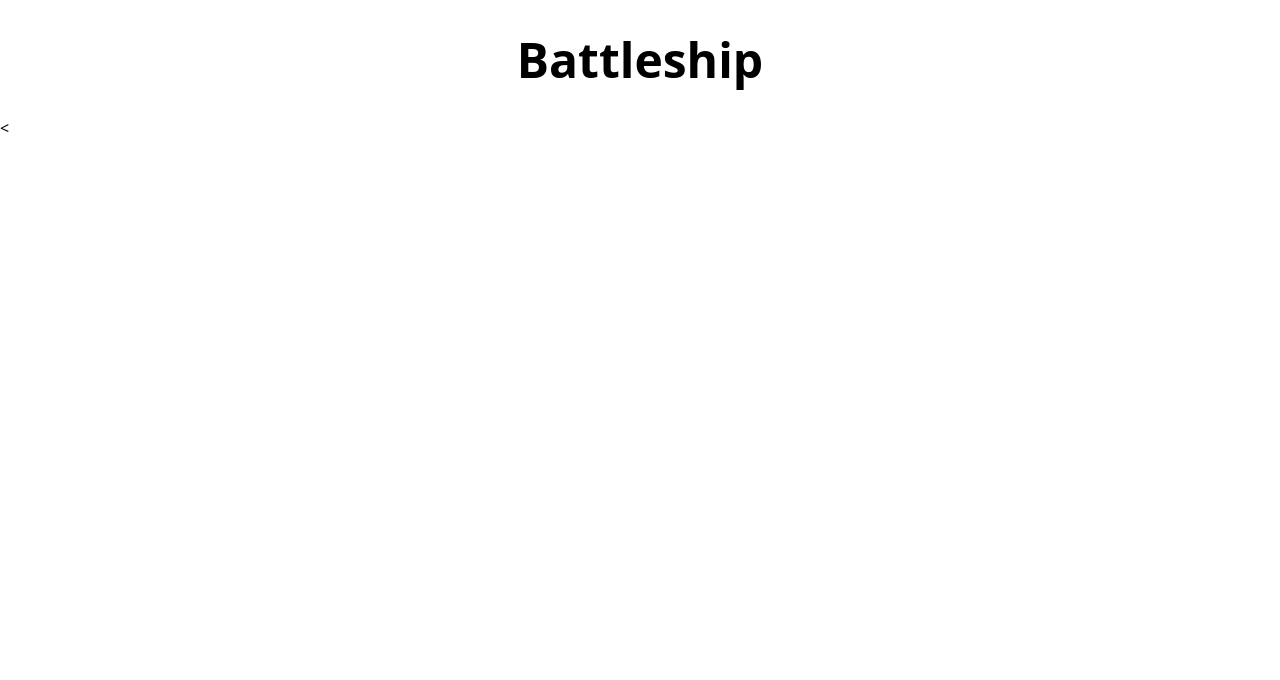
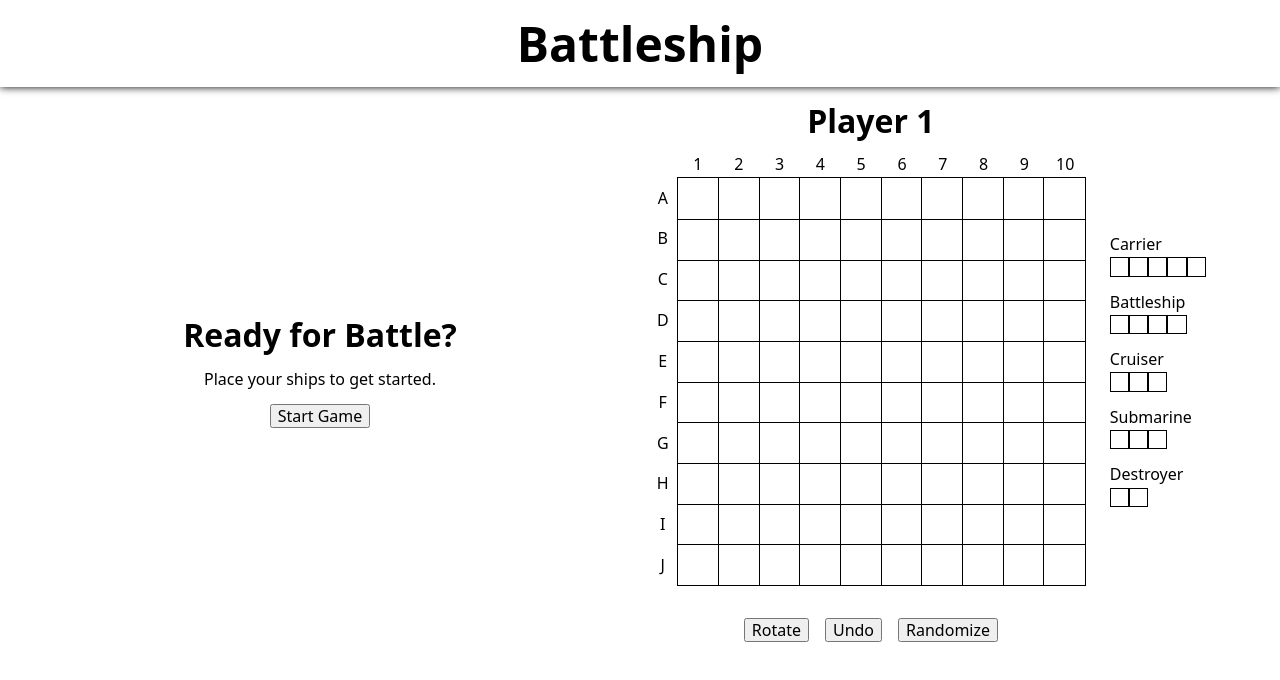
Before and after one commit to cjbarr1013/battleship, a website built with webpack: page src/index.html in a window 1280 px wide. Built offline with nearby package versions, Linux system fonts and the light colour scheme.

Commit message:
temp commit

```diff
--- a/src/index.html
+++ b/src/index.html
@@ -6,13 +6,100 @@
     <title>Document</title>
   </head>
   <body>
-    <div class="page-container">
-    <div class="page-container">
+    <div class="page-container pregame-page-height">
       <header>
         <h1>Battleship</h1>
       </header>
-      <div class="ingame-content-container">
-        <
+      <div class="pregame-content-container">
+        <div class="pregame-left">
+          <h2>Ready for Battle?</h2>
+          <p>Place your ships to get started.</p>
+          <button>Start Game</button>
+        </div>
+        <div class="pregame-right">
+          <div class="pregame-player-container">
+            <div class="player-info">
+              <h2 class="name">Player 1</h2>
+              <div class="turn"></div>
+            </div>
+            <div class="board-container">
+              <div class="x-label">
+                <div>1</div>
+                <div>2</div>
+                <div>3</div>
+                <div>4</div>
+                <div>5</div>
+                <div>6</div>
+                <div>7</div>
+                <div>8</div>
+                <div>9</div>
+                <div>10</div>
+              </div>
+              <div class="y-label">
+                <div>A</div>
+                <div>B</div>
+                <div>C</div>
+                <div>D</div>
+                <div>E</div>
+                <div>F</div>
+                <div>G</div>
+                <div>H</div>
+                <div>I</div>
+                <div>J</div>
+              </div>
+              <div class="board"></div>
+            </div>
+            <div class="ships-container">
+              <div class="ship carrier">
+                <p>Carrier</p>
+                <div class="ship-blocks-container">
+                  <div class="ship-block"></div>
+                  <div class="ship-block"></div>
+                  <div class="ship-block"></div>
+                  <div class="ship-block"></div>
+                  <div class="ship-block"></div>
+                </div>
+              </div>
+              <div class="ship battleship">
+                <p>Battleship</p>
+                <div class="ship-blocks-container">
+                  <div class="ship-block"></div>
+                  <div class="ship-block"></div>
+                  <div class="ship-block"></div>
+                  <div class="ship-block"></div>
+                </div>
+              </div>
+              <div class="ship cruiser">
+                <p>Cruiser</p>
+                <div class="ship-blocks-container">
+                  <div class="ship-block"></div>
+                  <div class="ship-block"></div>
+                  <div class="ship-block"></div>
+                </div>
+              </div>
+              <div class="ship submarine">
+                <p>Submarine</p>
+                <div class="ship-blocks-container">
+                  <div class="ship-block"></div>
+                  <div class="ship-block"></div>
+                  <div class="ship-block"></div>
+                </div>
+              </div>
+              <div class="ship destroyer">
+                <p>Destroyer</p>
+                <div class="ship-blocks-container">
+                  <div class="ship-block"></div>
+                  <div class="ship-block"></div>
+                </div>
+              </div>
+            </div>
+            <div class="pregame-place-ship-nav">
+              <button>Rotate</button>
+              <button>Undo</button>
+              <button>Randomize</button>
+            </div>
+          </div>
+        </div>
 
         <!-- <div class="game-container">
           <div class="player-container" id="player-2">
--- a/src/main.js
+++ b/src/main.js
@@ -3,4 +3,5 @@ import { ContentLoader } from './modules/domManager.js';
 
 const pageContainer = document.querySelector('.page-container');
 const contentLoader = ContentLoader();
-contentLoader.loadIngamePage(pageContainer);
+contentLoader.createTempBoard();
+// contentLoader.loadIngamePage(pageContainer);
--- a/src/modules/domManager.js
+++ b/src/modules/domManager.js
@@ -1,7 +1,7 @@
 export function ContentLoader() {
-  const initPregamePage = () => {};
+  const loadPregamePage = () => {};
 
-  const initIngamePage = (pageContainer) => {
+  const loadIngamePage = (pageContainer) => {
     const ingameContentContainer = pageContainer.querySelector('div');
     ingameContentContainer.classlist = 'ingame-content-container';
     ingameContentContainer.innerHTML = '';
@@ -143,6 +143,19 @@ export function ContentLoader() {
     return boardContainer.outerHTML;
   };
 
+  const createTempBoard = (id) => {
+    const boardContainer = document.querySelector('.board');
+
+    const yLabels = 'ABCDEFGHIJ';
+    for (let y = 0; y < yLabels.length; y++) {
+      for (let x = 1; x <= 10; x++) {
+        const square = document.createElement('div');
+        square.id = `${id}-${x},${yLabels[y]}`;
+        boardContainer.appendChild(square);
+      }
+    }
+  };
+
   const getIngameMsgHTML = () => {
     return `
       <p id="ingame-msg">It's your turn... fire away!</p>
@@ -170,26 +183,27 @@ export function ContentLoader() {
   // };
 
   return {
-    initPregamePage,
-    initIngamePage,
+    loadPregamePage,
+    loadIngamePage,
+    createTempBoard,
   };
 }
 
-export function GameplayDOMManager(gameContainer) {
-  const fillSquare = (status) => {
-    switch (status) {
-      case 'hit':
-        // apply hit class
-        break;
-      case 'miss':
-        // apply miss class
-        break;
-      case 'unharmed':
-        // apply unharmed class
-        break;
-      case 'empty':
-        // apply empty class
-        break;
-    }
-  };
-}
+// export function GameplayDOMManager(gameContainer) {
+//   const fillSquare = (status) => {
+//     switch (status) {
+//       case 'hit':
+//         // apply hit class
+//         break;
+//       case 'miss':
+//         // apply miss class
+//         break;
+//       case 'unharmed':
+//         // apply unharmed class
+//         break;
+//       case 'empty':
+//         // apply empty class
+//         break;
+//     }
+//   };
+// }
--- a/src/styles.css
+++ b/src/styles.css
@@ -36,7 +36,6 @@ html {
 
 body {
   margin: 0;
-  padding: 1rem 0;
   min-width: var(--min-page-width);
 }
 
@@ -80,15 +79,37 @@ button,
   max-height: 100%;
 }
 
+.pregame-page-height {
+  gap: 0;
+  height: 100%;
+}
+
 header {
   display: flex;
   justify-content: center;
   align-items: center;
-  padding: 1rem;
+  padding: 1rem 0;
+  box-shadow: 0 0rem 0.5rem black;
 }
 
 .pregame-content-container {
   display: flex;
+}
+
+.pregame-left {
+  display: flex;
+  flex-direction: column;
+  justify-content: center;
+  align-items: center;
+  gap: 1rem;
+  width: 100%;
+  height: 100%;
+  padding: 1rem;
+}
+
+.pregame-right {
+  width: 100%;
+  padding: 1rem;
 }
 
 .ingame-content-container {
@@ -104,6 +125,15 @@ header {
   width: 100%;
   height: 100%;
   padding: 1rem;
+}
+
+.pregame-player-container {
+  display: grid;
+  grid-template: auto 1fr auto / 1fr 28%;
+  row-gap: 1rem;
+  column-gap: 0.5rem;
+  width: 100%;
+  height: auto;
 }
 
 .player-container {
@@ -133,6 +163,7 @@ header {
   grid-column: 2 / 3;
 }
 
+.pregame-player-container > .player-info,
 #player-1 > .player-info {
   grid-column: 1 / 2;
 }
@@ -153,6 +184,7 @@ header {
   justify-self: end;
 }
 
+.pregame-player-container > .ships-container,
 #player-1 > .ships-container {
   grid-column: 2 / 3;
   justify-self: start;
@@ -189,6 +221,7 @@ header {
   grid-column: 2 / 3;
 }
 
+.pregame-player-container > .board-container,
 #player-1 > .board-container {
   grid-column: 1 / 2;
 }
@@ -254,6 +287,14 @@ header {
   border-right: solid 0.05rem black;
 }
 
+.pregame-place-ship-nav {
+  grid-row: 3 / 4;
+  display: flex;
+  justify-content: center;
+  gap: 1rem;
+  padding-top: 1rem;
+}
+
 .msg-container {
   display: flex;
   flex-direction: column;
```
